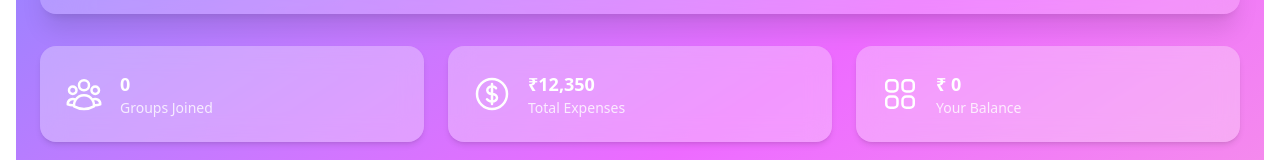
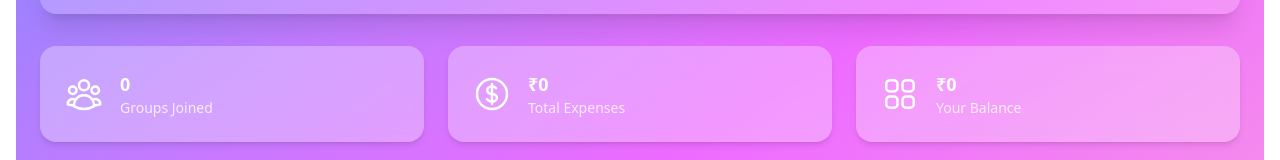
Before and after one commit to mankarma01/FundMates, a React (Vite) app in the folder client/: page /dashboard in a window 1280 px wide. Shown: the part 302-462 px from the top of the page. Built offline with nearby package versions, Linux system fonts and the light colour scheme; no server answers; sample sign-in values are in the browser's storage.

Commit message:
Update Dashboard: fix total amount calculation

```diff
--- a/client/src/components/Dashboard.jsx
+++ b/client/src/components/Dashboard.jsx
@@ -133,14 +133,14 @@
         <div className="bg-white/30 rounded-2xl p-6 shadow-md flex items-center space-x-4 backdrop-blur-md">
           <CurrencyDollarIcon className="h-10 w-10 text-white" />
           <div>
-            <p className="text-lg font-bold">₹12,350</p>
+            <p className="text-lg font-bold">₹{totalSpent}</p>
             <p className="text-sm text-white/80">Total Expenses</p>
           </div>
         </div>
         <div className="bg-white/30 rounded-2xl p-6 shadow-md flex items-center space-x-4 backdrop-blur-md">
           <Squares2X2Icon className="h-10 w-10 text-white" />
           <div>
-            <p className="text-lg font-bold">₹ {totalSpent}</p>
+            <p className="text-lg font-bold">₹{totalSpent}</p>
             <p className="text-sm text-white/80">Your Balance</p>
           </div>
         </div>
```
